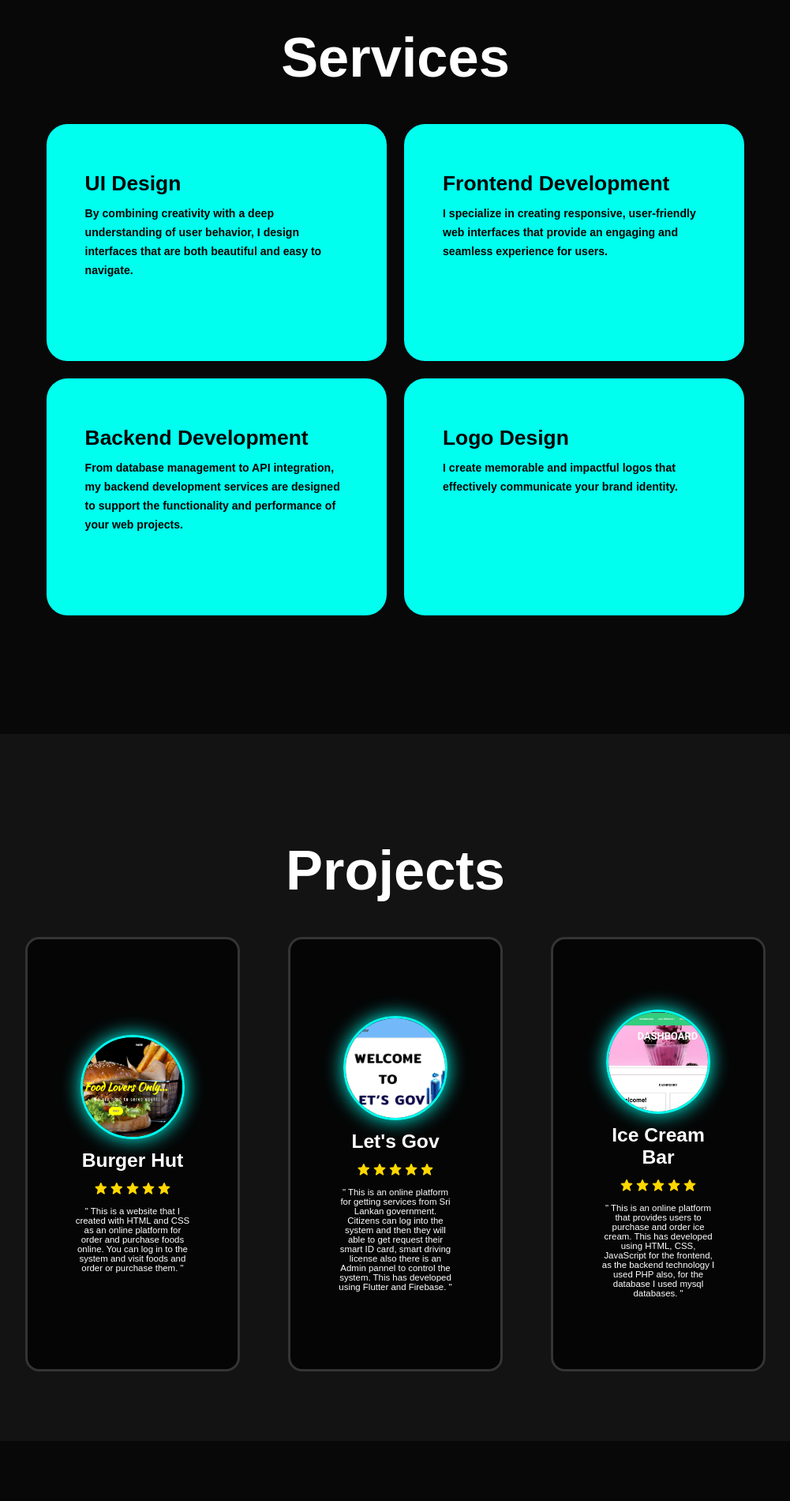
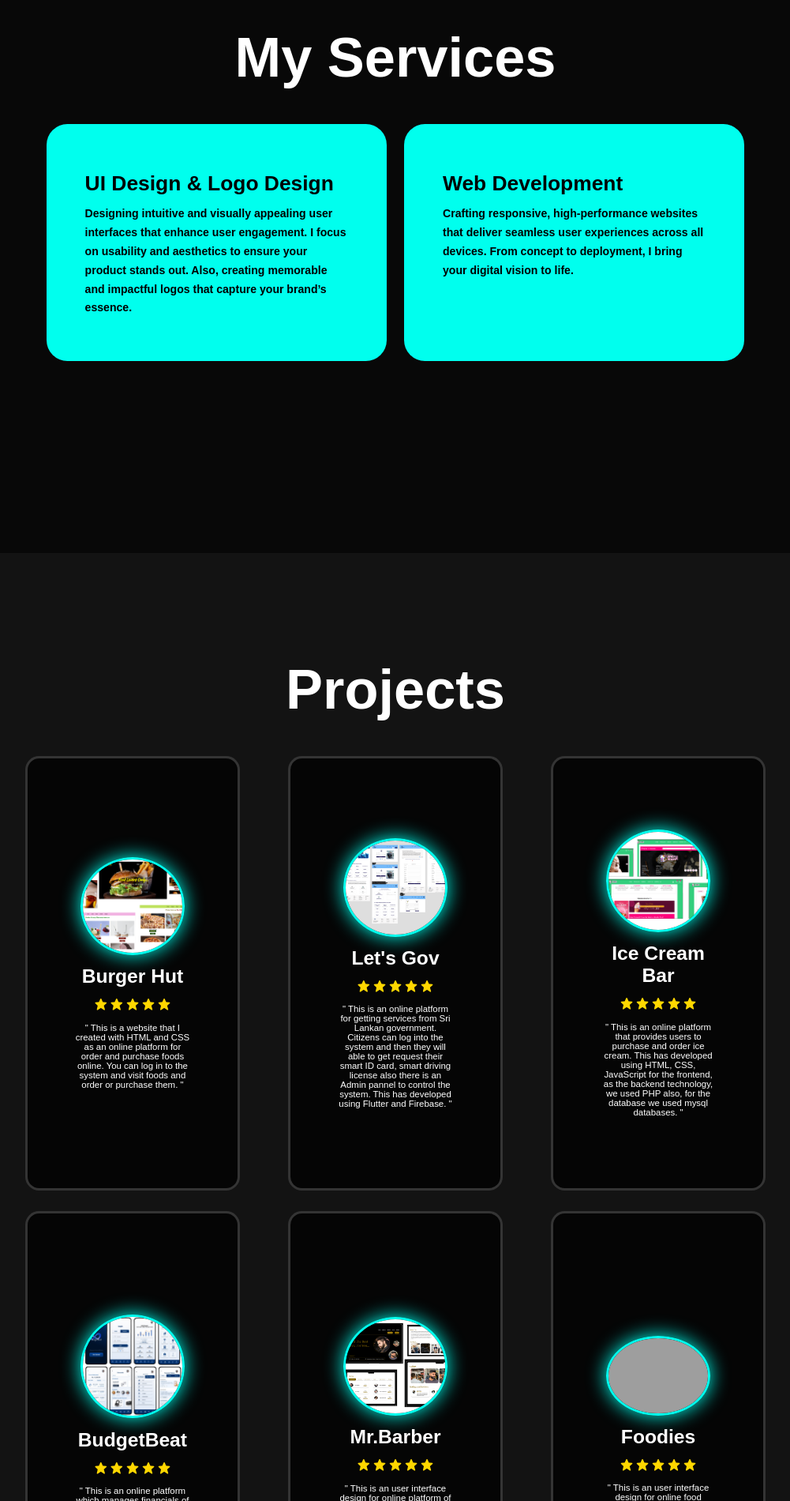
Before and after one commit to Goth1009/Portfolio, a plain HTML site: page index.html in a window 1280 px wide. Shown: the part 900-2800 px from the top of the page at 79% size, without its empty margins (139-1140 px from the left). Drawn offline with nearby package versions, Linux system fonts and the light colour scheme; grey boxes are pictures that could not be loaded.

Commit message:
changed files

```diff
--- a/index.html
+++ b/index.html
@@ -27,8 +27,8 @@
     <section class="home" id="home">
         <div class="home-content">
            <h1>Hi, I'm <span>Gothnima</span></h1>
-           <h3 class="text-animation">I'm a <span></span></h3>
-           <p>As a versatile web developer and designer, I specialize in creating dynamic and visually appealing websites. My expertise spans frontend development, where I build responsive and engaging interfaces; UI design, focusing on intuitive and beautiful user experiences; logo design, crafting unique and memorable brand identities; and backend development, ensuring robust and scalable server-side solutions. I am dedicated to bringing your vision to life with a comprehensive approach to web development and design.</p>
+           <h3 class="text-animation">I'm a <span>UI/UX Designer</span></h3>
+           <p>I build responsive and engaging interfaces; UI design, focusing on intuitive and beautiful user experiences; logo design, crafting unique and memorable brand identities; and backend development, ensuring robust and scalable server-side solutions. I am dedicated to bringing your vision to life with a comprehensive approach to web development and design.</p>
            <div class="social-icons">
             <a href="https://www.linkedin.com/in/gothnima-sathsarani-211b70218?utm_source=share&utm_campaign=share_via&utm_content=profile&utm_medium=android_app"><i class='bx bxl-linkedin'></i></a>
             <a href="https://github.com/Goth1009"><i class='bx bxl-github'></i></a>
@@ -37,7 +37,7 @@
            </div>
 
            <div class="btn-group">
-            <a href="#" class="btn">Hire</a>
+            <a href="Gothnima_resume.pdf" class="btn">View CV <i class="bx bx-show"></i></a>
             <a href="#contact" class="btn">Contact</a>
            </div>
         </div>
@@ -48,34 +48,20 @@
 
 <!--Services Section-->
     <section class="services" id="services">
-        <h2 class="heading">Services</h2>
+        <h2 class="heading">My Services</h2>
 
         <div class="services-container">
             <div class="service-box">
                 <div class="service-info">
-                    <h4>UI Design</h4>
-                    <p>By combining creativity with a deep understanding of user behavior, I design interfaces that are both beautiful and easy to navigate.</p>
+                    <h4>UI Design & Logo Design</h4>
+                    <p>Designing intuitive and visually appealing user interfaces that enhance user engagement. I focus on usability and aesthetics to ensure your product stands out. Also, creating memorable and impactful logos that capture your brand’s essence. </p>
                 </div>
             </div>
 
             <div class="service-box">
                 <div class="service-info">
-                    <h4>Frontend Development</h4>
-                    <p>I specialize in creating responsive, user-friendly web interfaces that provide an engaging and seamless experience for users.</p>
-                </div>
-            </div>
-
-            <div class="service-box">
-                <div class="service-info">
-                    <h4>Backend Development</h4>
-                    <p>From database management to API integration, my backend development services are designed to support the functionality and performance of your web projects.</p>
-                </div>
-            </div>
-
-            <div class="service-box">
-                <div class="service-info">
-                    <h4>Logo Design</h4>
-                    <p>I create memorable and impactful logos that effectively communicate your brand identity.</p>
+                    <h4>Web Development</h4>
+                    <p>Crafting responsive, high-performance websites that deliver seamless user experiences across all devices. From concept to deployment, I bring your digital vision to life.</p>
                 </div>
             </div>
         </div>
@@ -87,7 +73,7 @@
 
             <div class="wrapper">
                 <div class="project-item">
-                   <img src="1.png" alt="">
+                   <img src="images/BurgerHut.png" alt="">
                    <h2>Burger Hut</h2>
                    <div class="rating">
                     <i class='bx bxs-star' id="star"></i>
@@ -100,7 +86,7 @@
                 </div>
 
                 <div class="project-item">
-                    <img src="2.png" alt="">
+                    <img src="images/SGP.png" alt="">
                     <h2>Let's Gov</h2>
                     <div class="rating">
                         <i class='bx bxs-star' id="star"></i>
@@ -113,7 +99,7 @@
                  </div>
 
                  <div class="project-item">
-                    <img src="3.jpg" alt="">
+                    <img src="images/CreamBar.png" alt="">
                     <h2>Ice Cream Bar</h2>
                     <div class="rating">
                         <i class='bx bxs-star' id="star"></i>
@@ -122,7 +108,46 @@
                         <i class='bx bxs-star' id="star"></i>
                         <i class='bx bxs-star' id="star"></i>
                     </div>
-                    <p>" This is an online platform that provides users to purchase and order ice cream. This has developed using HTML, CSS, JavaScript for the frontend, as the backend technology I used PHP also, for the database I used mysql databases. "</p>
+                    <p>" This is an online platform that provides users to purchase and order ice cream. This has developed using HTML, CSS, JavaScript for the frontend, as the backend technology, we used PHP also, for the database we used mysql databases. "</p>
+                 </div>
+
+                 <div class="project-item">
+                    <img src="images/BudgetBeat.png" alt="">
+                    <h2>BudgetBeat</h2>
+                    <div class="rating">
+                        <i class='bx bxs-star' id="star"></i>
+                        <i class='bx bxs-star' id="star"></i>
+                        <i class='bx bxs-star' id="star"></i>
+                        <i class='bx bxs-star' id="star"></i>
+                        <i class='bx bxs-star' id="star"></i>
+                    </div>
+                    <p>" This is an online platform which manages financials of university students. It also provides financial education for university students. Designed with Figma. "</p>
+                 </div>
+
+                 <div class="project-item">
+                    <img src="images/Barbershop.png" alt="">
+                    <h2>Mr.Barber</h2>
+                    <div class="rating">
+                        <i class='bx bxs-star' id="star"></i>
+                        <i class='bx bxs-star' id="star"></i>
+                        <i class='bx bxs-star' id="star"></i>
+                        <i class='bx bxs-star' id="star"></i>
+                        <i class='bx bxs-star' id="star"></i>
+                    </div>
+                    <p>" This is an user interface design for online platform of barbershop website which facilitates users to make appointments and get services."</p>
+                 </div>
+
+                 <div class="project-item">
+                    <img src="images/Foodies.png" alt="">
+                    <h2>Foodies</h2>
+                    <div class="rating">
+                        <i class='bx bxs-star' id="star"></i>
+                        <i class='bx bxs-star' id="star"></i>
+                        <i class='bx bxs-star' id="star"></i>
+                        <i class='bx bxs-star' id="star"></i>
+                        <i class='bx bxs-star' id="star"></i>
+                    </div>
+                    <p>" This is an user interface design for online food ordering system. It has designed with Figma. "</p>
                  </div>
             </div>
         </div>
--- a/script.js
+++ b/script.js
@@ -6,7 +6,7 @@ let navlinks = document.querySelectorAll('header nav a');
 window.onscroll = () => {
     sections.forEach(sec => {
         let top = window.scrollY;
-        let offset = sec.offsetTop - 150;
+        let offset = sec.offsetTop - 200;
         let height = sec.offsetHeight;
         let id = sec.getAttribute;
 
--- a/style.css
+++ b/style.css
@@ -187,6 +187,7 @@ span{
 .text-animation span{
     position: relative;
 }
+/*
 .text-animation span::before{
     content: "Web Developer";
     color: var(--main-color);
@@ -253,7 +254,7 @@ span{
     85%{
         width: calc(100% + 8px);
     }
-}
+}*/
 .heading{
     font-size: 8rem;
     text-align: center;
@@ -311,6 +312,7 @@ span{
     font-size: 3rem;
     font-weight: 800;
     line-height: 2;
+
 }
 .service-info p{
     font-size: 1.6rem;
@@ -564,3 +566,20 @@ span{
         grid-template-columns: repeat(1,1fr);
     }
 }
+
+@media (max-width: 768px){
+    html {
+        font-size: 40%;
+    }
+    .service-box{
+        max-height: 60%;
+    }
+    .wrapper{
+        max-width: 40%;
+        max-height: 60%;
+    }
+    .footer ul.list{
+       font-size: 15px;
+    }
+
+}
```
Also changed, not shown: 1.png (deleted), 2.png (deleted), 3.jpg (deleted), images/Barbershop.png (added), images/BudgetBeat.png (added), images/BurgerHut.png (added), images/CreamBar.png (added), images/SGP.png (added), images/UIBG.avif (added), images/web.jpg (added), 2 other files.
